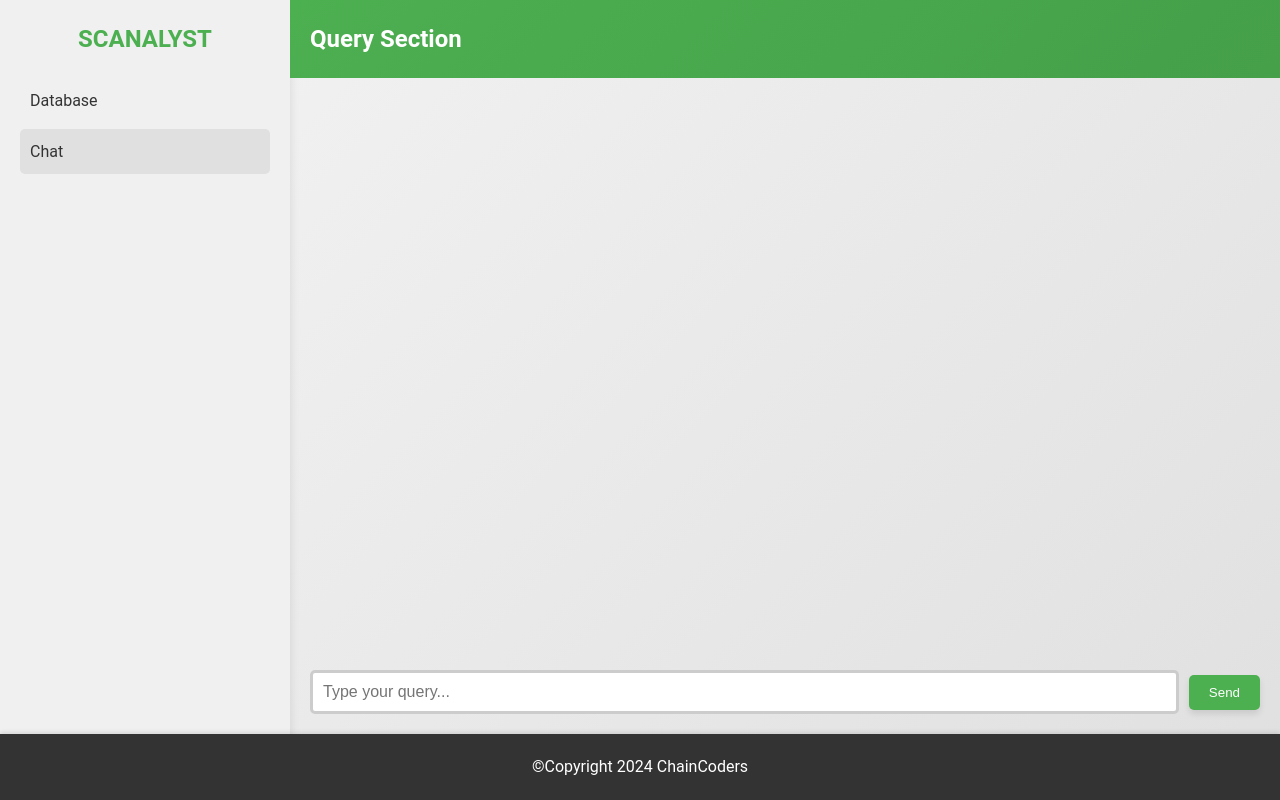
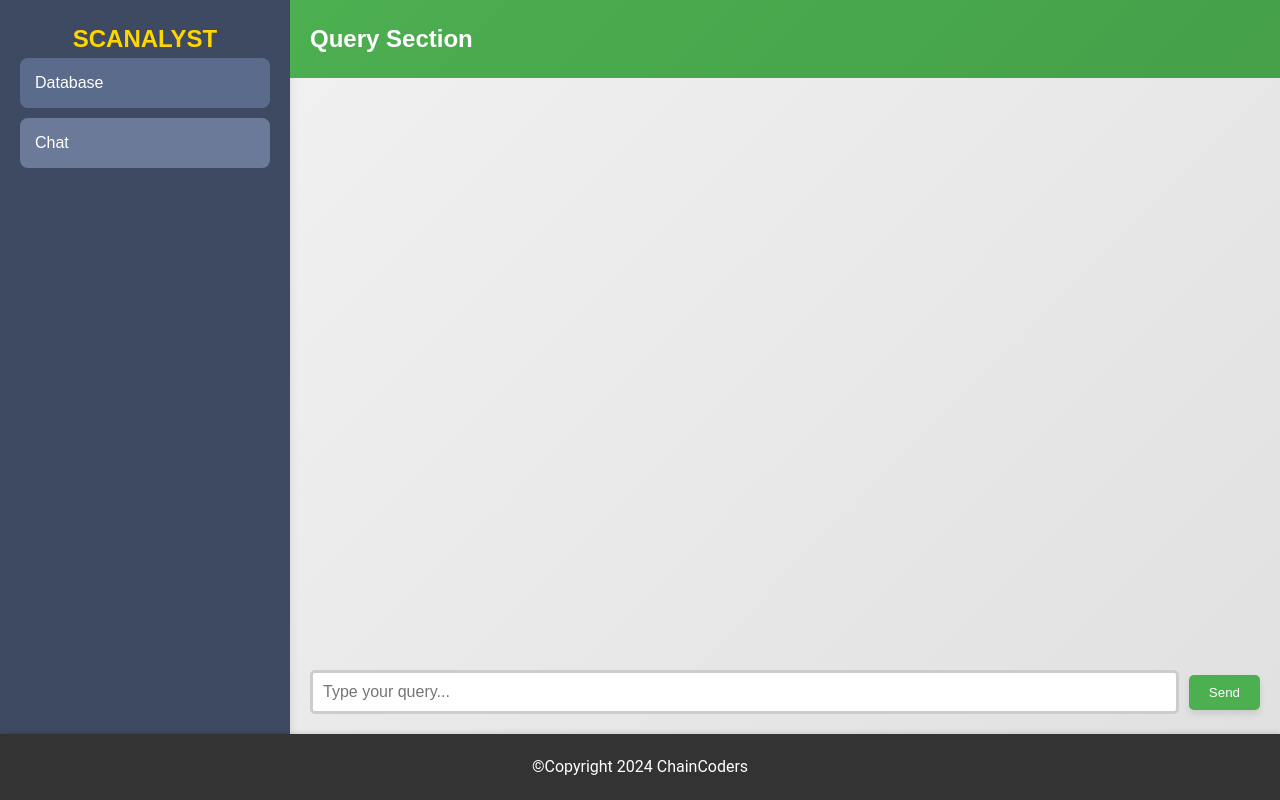
Before and after one commit to QwertyFusion/Database-Analyzer, a Node server app: page /chat in a window 1280 px wide. Run offline with Node 20, Linux system fonts and the light colour scheme.

Commit message:
Update styles.css

```diff
--- a/public/styles.css
+++ b/public/styles.css
@@ -187,48 +189,72 @@ body {
     border-color: #4CAF50;
 }
 
+
+
+
+
+
 /* Sidebar */
 #app {
     display: flex;
     flex-direction: row;
     min-height: 100vh;
+    font-family: 'Arial', sans-serif;
 }
 
 #sidebar {
     width: 250px;
     min-width: 250px;
-    background-color: #f0f0f0;
+    background-color: #3E4A61;
     padding-left: 20px;
     padding-right: 20px;
     padding-bottom: 20px;
     box-shadow: 0 0 10px rgba(0, 0, 0, 0.1);
+    color: #fff;
 }
 
 .sidebar-header {
     text-align: center;
+    margin-top: 20px;
 }
 
 .sidebar-header h2 {
-    color: #4CAF50;
+    color: #FFD700;
+    font-size: 24px;
+    margin: 0;
 }
 
 .sidebar-tab {
     display: block;
-    padding: 10px;
-    margin-bottom: 5px;
-    border-radius: 5px;
+    padding: 12px 15px;
+    margin-bottom: 10px;
+    border-radius: 8px;
     text-decoration: none;
-    color: #333;
-    transition: background-color 0.3s;
+    color: #fff;
+    background-color: #5A6B8C;
+    transition: background-color 0.3s, transform 0.3s;
+    font-size: 16px;
+    font-weight: 500;
 }
 
-.sidebar-tab:hover {
-    background-color: #e0e0e0;
+.sidebar-tab:hover,
+.sidebar-tab.active {
+    background-color: #6C7A99;
+    transform: translateX(5px);
 }
 
-.hovered{
-    background-color: #e0e0e0;
+.sidebar-tab.active {
+    background-color: #FFD700;
+    color: #3E4A61;
 }
+
+.hovered {
+    background-color: #6C7A99;
+}
+
+
+
+
 
 
 /* Chat Area */
@@ -502,7 +632,42 @@ footer {
     width: 100%;
 }
 
+body {
+    -ms-overflow-style: none;
+}
 
-body {
-    -ms-overflow-style: none;  /* For Internet Explorer and Edge */
+
+
+
+
+/* Animations */
+@keyframes fadeIn {
+    from { opacity: 0; }
+    to { opacity: 1; }
 }
+
+@keyframes slideIn {
+    from { transform: translateY(20px); opacity: 0; }
+    to { transform: translateY(0); opacity: 1; }
+}
+
+#plot-container img {
+    animation: fadeIn 0.5s ease-in-out;
+}
+
+.sidebar-tab {
+    animation: slideIn 0.5s ease forwards;
+    opacity: 0;
+}
+
+.sidebar-tab:nth-child(1) {
+    animation-delay: 0.1s;
+}
+
+.sidebar-tab:nth-child(2) {
+    animation-delay: 0.2s;
+}
+
+.sidebar-tab:nth-child(3) {
+    animation-delay: 0.3s;
+}
```
Also changed, not shown: other parts of public/styles.css (+109 -3 lines).
